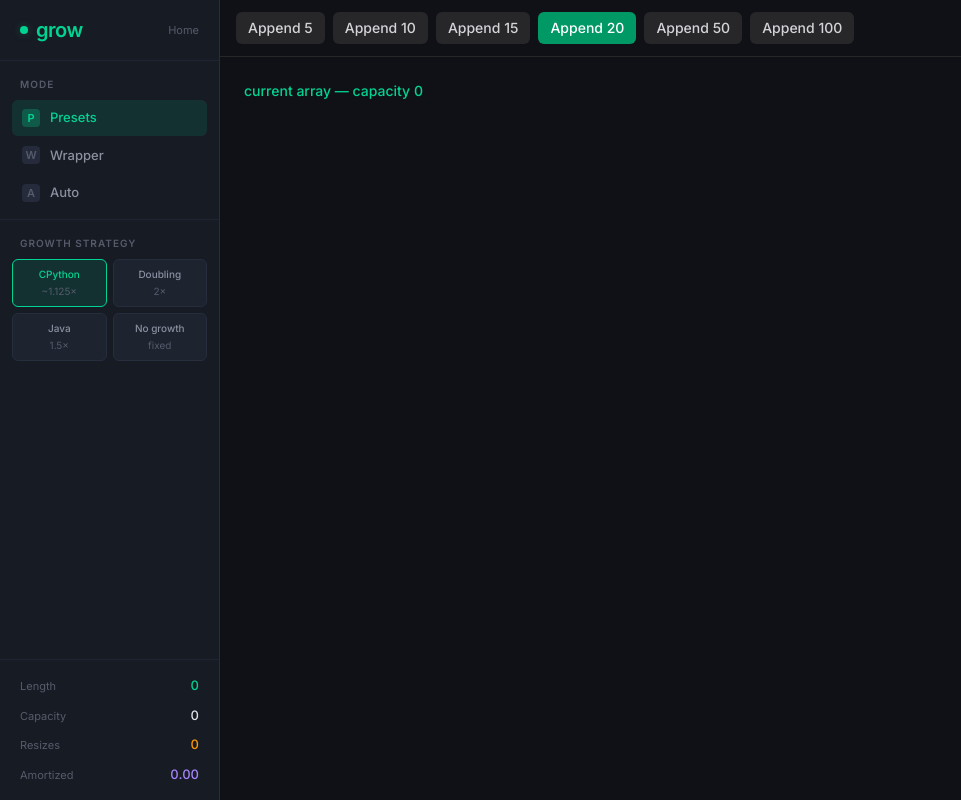
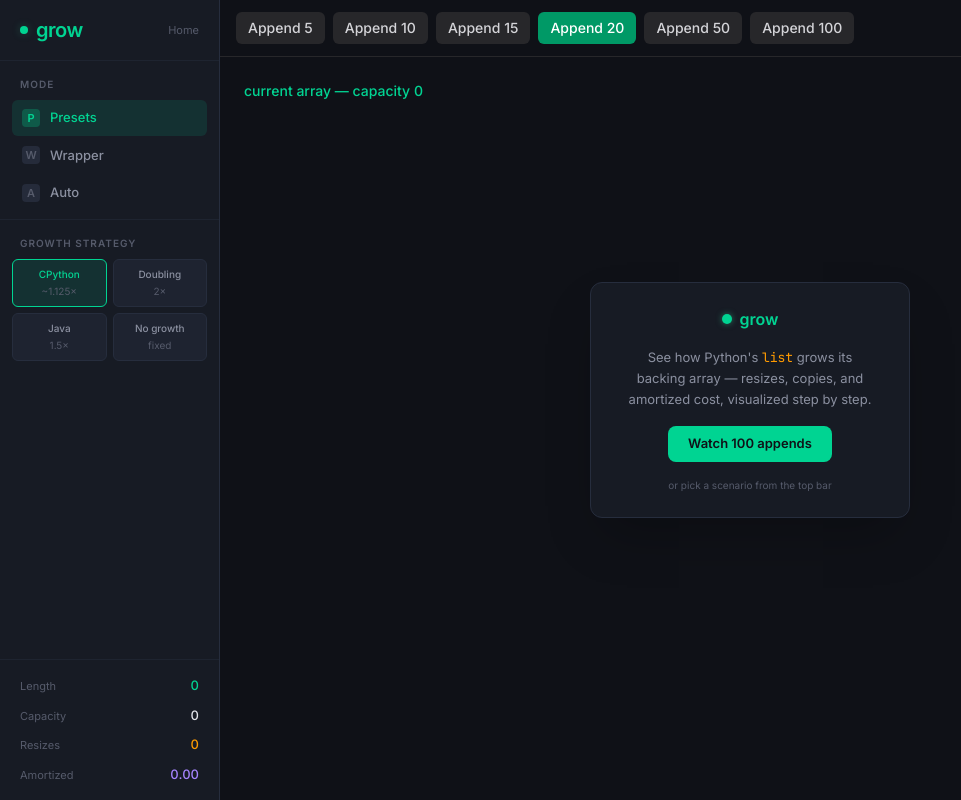
Before and after one commit to juma-paul/grow, a React (Vite) app in the folder frontend/: page / in a window 1280 px wide. Shown: the whole page, without its empty margins (0-961 px from the left). Built offline with nearby package versions, Linux system fonts and the light colour scheme.

Commit message:
feat(frontend): add onboarding overlay for first-time visitors
- Centered card with CTA to watch 100 appends
- Dismisses on click and persists via localStorage
- Only shows in presets mode when no events loaded

```diff
--- a/frontend/src/App.tsx
+++ b/frontend/src/App.tsx
@@ -6,6 +6,7 @@ import AutoPanel from "./components/AutoPanel";
 import BottomDock from "./components/BottomDock";
 import Rail from "./components/Rail";
 import ExplanationPanel from "./components/ExplanationPanel";
+import Onboarding from "./components/Onboarding";
 import { useEventStore } from "./store";
 import { usePlayback } from "./hooks/usePlayback";
 
@@ -156,7 +157,8 @@ function App() {
       </div>
 
       {/* Center stage */}
-      <main className="flex flex-col min-h-0 overflow-hidden bg-[#0f1117]">
+      <main className="relative flex flex-col min-h-0 overflow-hidden bg-[#0f1117]">
+        {mode === "presets" && <Onboarding />}
         {/* Presets mode: buttons at top, then transport, viz, graph */}
         {mode === "presets" && (
           <>
--- /dev/null
+++ b/frontend/src/components/Onboarding.tsx
@@ -0,0 +1,56 @@
+import { useState } from "react";
+import { useEventStore } from "../store";
+import { useEventStream } from "../hooks/useEventStream";
+
+const STORAGE_KEY = "grow-onboarded";
+
+export default function Onboarding() {
+  const totalEvents = useEventStore((s) => s.events.length);
+  const setCount = useEventStore((s) => s.setCount);
+  const { connect } = useEventStream();
+
+  const [dismissed, setDismissed] = useState(() => {
+    try {
+      return localStorage.getItem(STORAGE_KEY) === "1";
+    } catch {
+      return false;
+    }
+  });
+
+  if (dismissed || totalEvents > 0) return null;
+
+  const handleClick = () => {
+    setDismissed(true);
+    try {
+      localStorage.setItem(STORAGE_KEY, "1");
+    } catch {}
+    setCount(100);
+    connect(100);
+  };
+
+  return (
+    <div className="absolute inset-0 z-10 flex items-center justify-center">
+      <div className="flex flex-col items-center gap-4 rounded-xl border border-[#262d3d] bg-[#171b24] px-8 py-6 shadow-2xl max-w-xs text-center">
+        <div className="flex items-center gap-2">
+          <span className="inline-block h-2.5 w-2.5 rounded-full bg-emerald-400 shadow-[0_0_6px_rgba(52,211,153,.5)]" />
+          <span className="font-[var(--font-mono)] text-base font-semibold text-emerald-400">
+            grow
+          </span>
+        </div>
+        <p className="text-[13px] leading-relaxed text-[#8b90a0]">
+          See how Python's <code className="font-[var(--font-mono)] text-amber-500">list</code> grows
+          its backing array — resizes, copies, and amortized cost, visualized step by step.
+        </p>
+        <button
+          onClick={handleClick}
+          className="rounded-lg bg-emerald-400 px-5 py-2 text-[13px] font-semibold text-[#0f1117] hover:bg-emerald-300 transition-colors"
+        >
+          Watch 100 appends
+        </button>
+        <span className="text-[10px] text-[#565b6b]">
+          or pick a scenario from the top bar
+        </span>
+      </div>
+    </div>
+  );
+}
```
